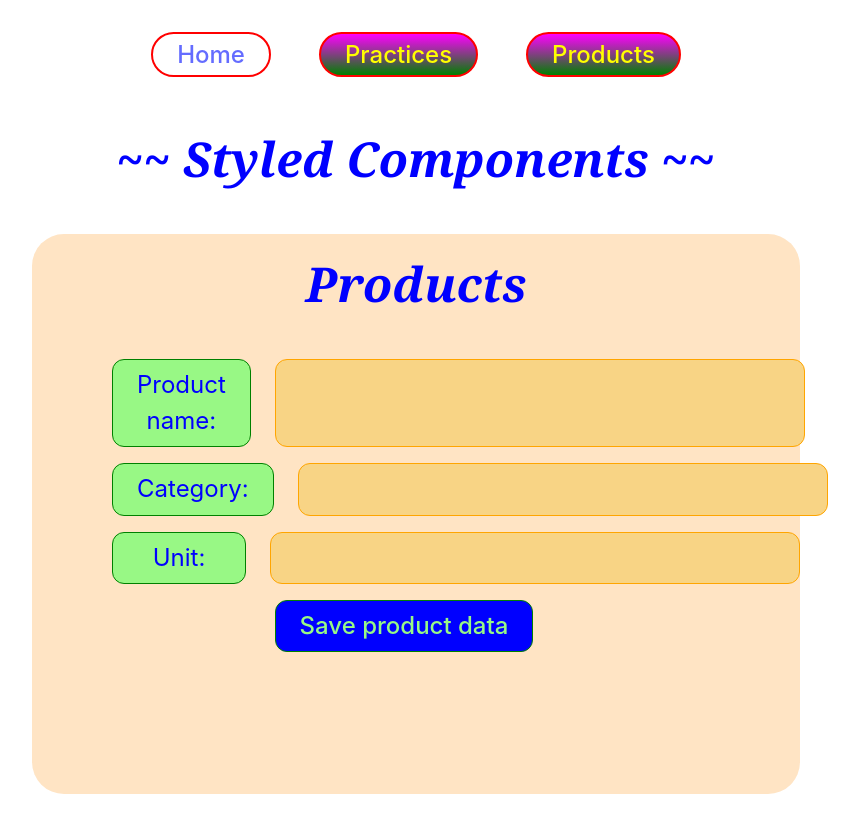
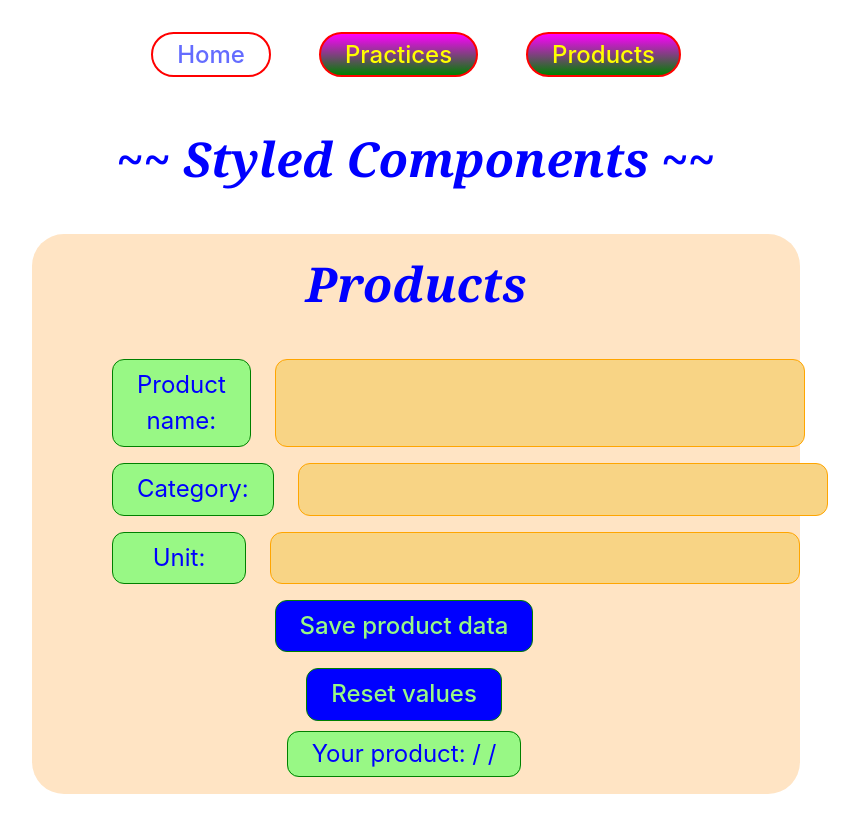
Before and after one commit to tamasve/react-styled-components-practice, a React (Vite) app: page /products in a window 1280 px wide. Shown: the whole page, without its empty margins (224-1083 px from the left). Built offline with nearby package versions, Linux system fonts and the light colour scheme.

Commit message:
small additions

```diff
--- a/src/Practices.tsx
+++ b/src/Practices.tsx
@@ -197,14 +197,14 @@ const rotate = keyframes`
 
 const RotateSlow = styled.div`
     display: inline-block;
-    animation: ${rotate} 3s linear infinite;
+    animation: ${rotate} 3s linear infinite alternate;
     padding: 2rem 1rem;
     font-size: 1.5rem;
 `
 
 const RotateRapid = styled.div`
     display: inline-block;
-    animation: ${rotate} 1s linear infinite;
+    animation: ${rotate} 1s linear infinite reverse;
     padding: 2rem 1rem;
     font-size: 1.2rem;
 `
--- a/src/Products.tsx
+++ b/src/Products.tsx
@@ -79,6 +79,12 @@ export default function Products() {
         unit: ""
     });
 
+    const [actProd, setActProd] = useState<ProductStruct>({
+        name: "",
+        category: "",
+        unit: ""
+    });
+
     const valueSetter = (key: string, value: string) => {
         let newProd: ProductStruct = {...prod, [key]: value};   // change the prop to the new value
         setProd(newProd);
@@ -86,7 +92,15 @@ export default function Products() {
     }
 
     const saveValue = () => {
-        console.log(prod);
+        setActProd(prod);
+    }
+
+    const resetValue = () => {
+        setProd({
+            name: "",
+            category: "",
+            unit: ""
+        });
     }
 
     return (
@@ -109,6 +123,12 @@ export default function Products() {
                 <Section>
                     <Button onClick={saveValue}>Save product data</Button>
                 </Section>
+                <Section>
+                    <Button onClick={resetValue}>Reset values</Button>
+                </Section>
+                <Section>
+                    <TextLabel>Your product: {actProd.name} / {actProd.category} / {actProd.unit}</TextLabel>
+                </Section>
             </Frame>
         </>
     )
```
